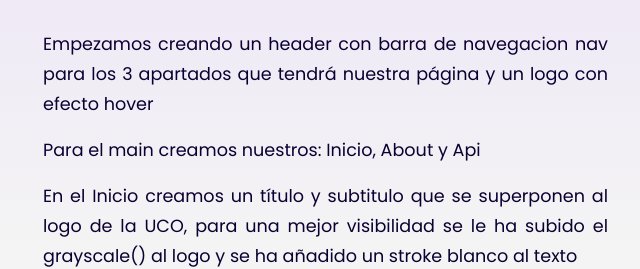
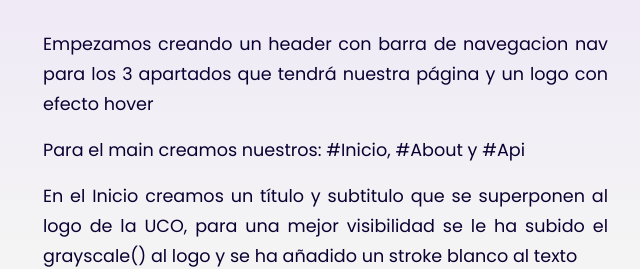
Before and after one commit to JxViii/uco_sample, a plain HTML site: page index.html in a window 1280 px wide. Shown: the part 1031-1300 px from the top of the page, 640-1280 px from the left. Drawn offline with Linux system fonts and the light colour scheme; a web font is replaced by a local one.

Commit message:
Cambios en el texto de lorem ipsum

```diff
--- a/index.html
+++ b/index.html
@@ -69,7 +69,7 @@
         <div class="planteamiento">
           <h2>OUR DESIGN</h2>
           <p>Empezamos creando un header con barra de navegacion nav para los 3 apartados que tendrá nuestra página y un logo con efecto hover</p>
-          <p>Para el main creamos nuestros: Inicio, About y Api</p>
+          <p>Para el main creamos nuestros: #Inicio, #About y #Api</p>
           <p>En el Inicio creamos un título y subtitulo que se superponen al logo de la UCO, para una mejor visibilidad se le ha subido el grayscale() al logo y se ha añadido un stroke blanco al texto</p>
           <p>About se divide en dos columnas con texto usando display:grid y API simplemente muestra los nombres de los objetos que hay en la direccion en la que se usa fetch()</p>
           <p>El footer recapitula las partes de la web y muestra mis redes sociales</p>
```
